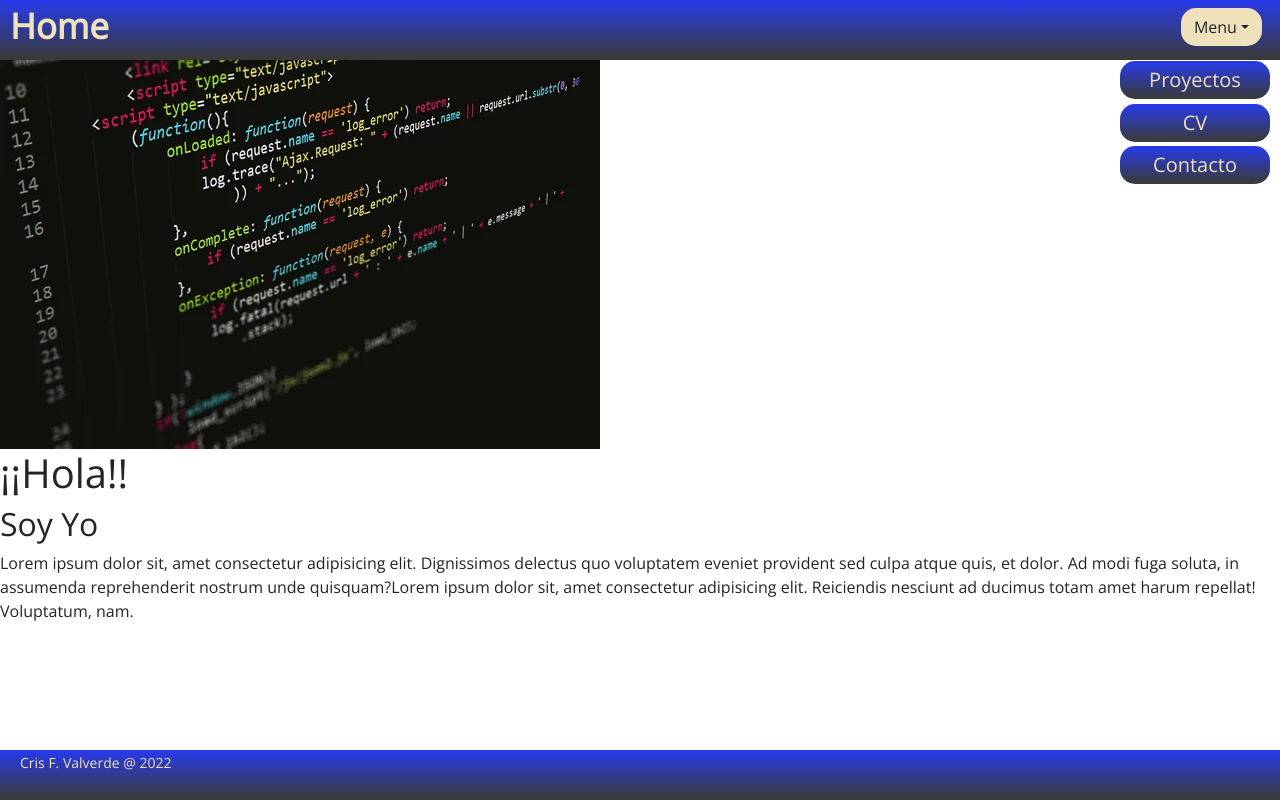
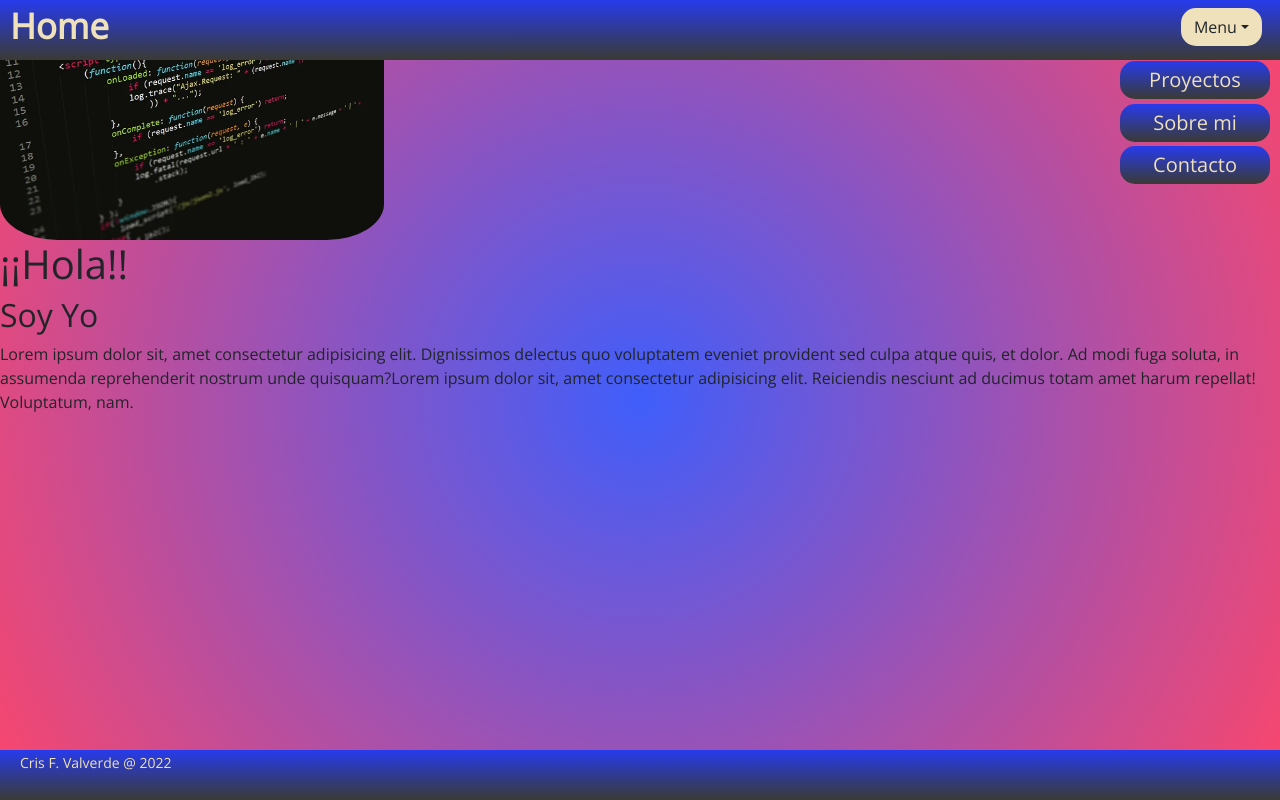
Before and after one commit to CriSFV/me_vuejs, a Nuxt app: page / in a window 1280 px wide. Both pictures are taken after a click on the button "Menu". Built offline with nearby package versions, Linux system fonts and the light colour scheme.

Commit message:
update bakground-color hero

```diff
--- /dev/null
+++ b/assets/styles/_variables.scss
@@ -0,0 +1,3 @@
+$background: radial-gradient(circle,
+    rgba(63, 94, 251, 1) 0%,
+    rgba(252, 70, 107, 1) 100%);
--- a/assets/styles/hero.scss
+++ b/assets/styles/hero.scss
@@ -5,7 +5,7 @@
     padding: 90px 30px 0px 40px;
     background-color: #eee1bb;
     height: 100vh;
-    background: radial-gradient(circle, rgba(2, 0, 36, 1) 0%, rgba(117, 121, 9, 0.8855917366946778) 27%, rgba(0, 212, 255, 1) 100%);
+
 }
 
 .hero__photo {
--- a/components/Hero/Hero.vue
+++ b/components/Hero/Hero.vue
@@ -32,4 +32,17 @@ export default {
 </script>
 
 <style lang="scss" scoped>
+.hero {
+  height: 100vh;
+  background: radial-gradient(
+    circle,
+    rgba(63, 94, 251, 1) 0%,
+    rgba(252, 70, 107, 1) 100%
+  );
+  &__photo {
+    width: 30vw;
+    height: 30vh;
+    border-radius: 15%;
+  }
+}
 </style>
--- a/components/Navigation/MenuLinksNav.vue
+++ b/components/Navigation/MenuLinksNav.vue
@@ -1,12 +1,14 @@
 <template>
-
-
   <b-dropdown class="m-2 menu__button" text="Menu" variant="#eee1bb">
     <b-dropdown-item variant="#eee1bb" class="header__link" to="/projects"
-          >Proyectos</b-dropdown-item>
-        <b-dropdown-item variant="#eee1bb" class="header__link" to="/aboutme">CV</b-dropdown-item>
+      >Proyectos</b-dropdown-item
+    >
+    <b-dropdown-item variant="#eee1bb" class="header__link" to="/aboutme"
+      >Sobre mi</b-dropdown-item
+    >
     <b-dropdown-item variant="#eee1bb" class="header__link" to="/contact"
-          >Contacto</b-dropdown-item>
+      >Contacto</b-dropdown-item
+    >
   </b-dropdown>
   <!-- Boton Toggle -->
   <!-- <b-navbar toggleable="lg" variant="info" type="dark">
@@ -23,9 +25,6 @@
  </b-collapse>
 
 </b-navbar> -->
-
-
-
 </template>
 <script>
 export default {
@@ -33,7 +32,7 @@ export default {
 }
 </script>
 <style>
-.menu__button{
+.menu__button {
   position: absolute;
   right: 10px;
   background-color: #eee1bb !important;
@@ -48,9 +47,8 @@ export default {
   font-size: 20px;
   margin: 0.3rem;
   transition: transform ease 1s;
-
 }
- .dropdown-item:hover{
+.dropdown-item:hover {
   border-radius: 15px;
   border: #273bec 0.5px solid;
   background-color: #eee1bb;
@@ -58,13 +56,12 @@ export default {
   font-size: 18px;
 }
 
-.dropdown-item{
-    color:#eee1bb;
+.dropdown-item {
+  color: #eee1bb;
 }
 
-.dropdown-menu.show{
+.dropdown-menu.show {
   background-color: transparent;
   border: none;
 }
-
 </style>
--- a/layouts/default.vue
+++ b/layouts/default.vue
@@ -16,4 +16,13 @@ export default {
 </script>
 
 <style>
+body {
+  background: rgb(63, 94, 251);
+  background: radial-gradient(
+    circle,
+    rgba(2, 0, 36, 1) 0%,
+    rgba(117, 121, 9, 0.8855917366946778) 27%,
+    rgba(0, 212, 255, 1) 100%
+  );
+}
 </style>
```
Lines whose indentation alone changed are shown as unchanged.
